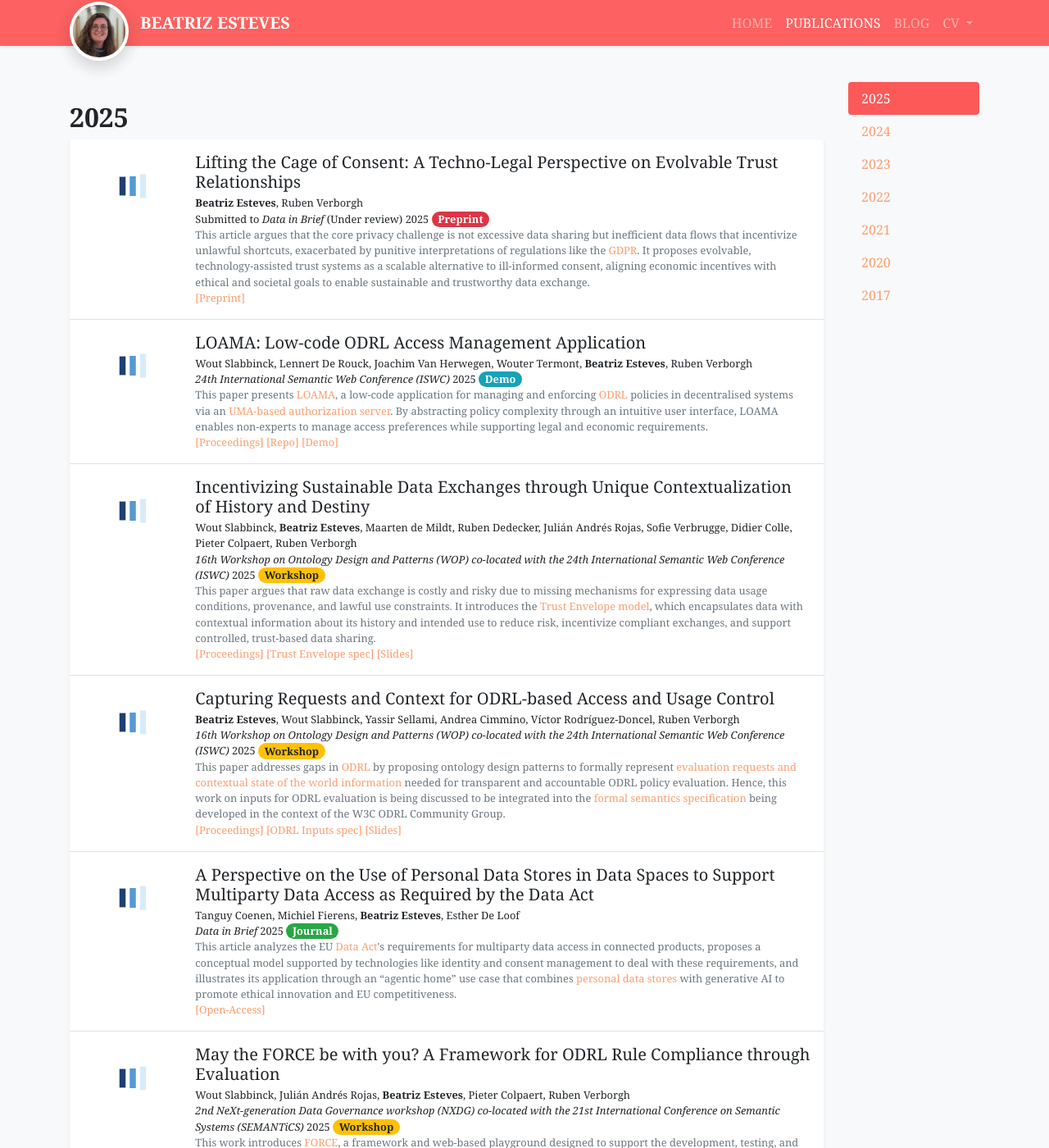
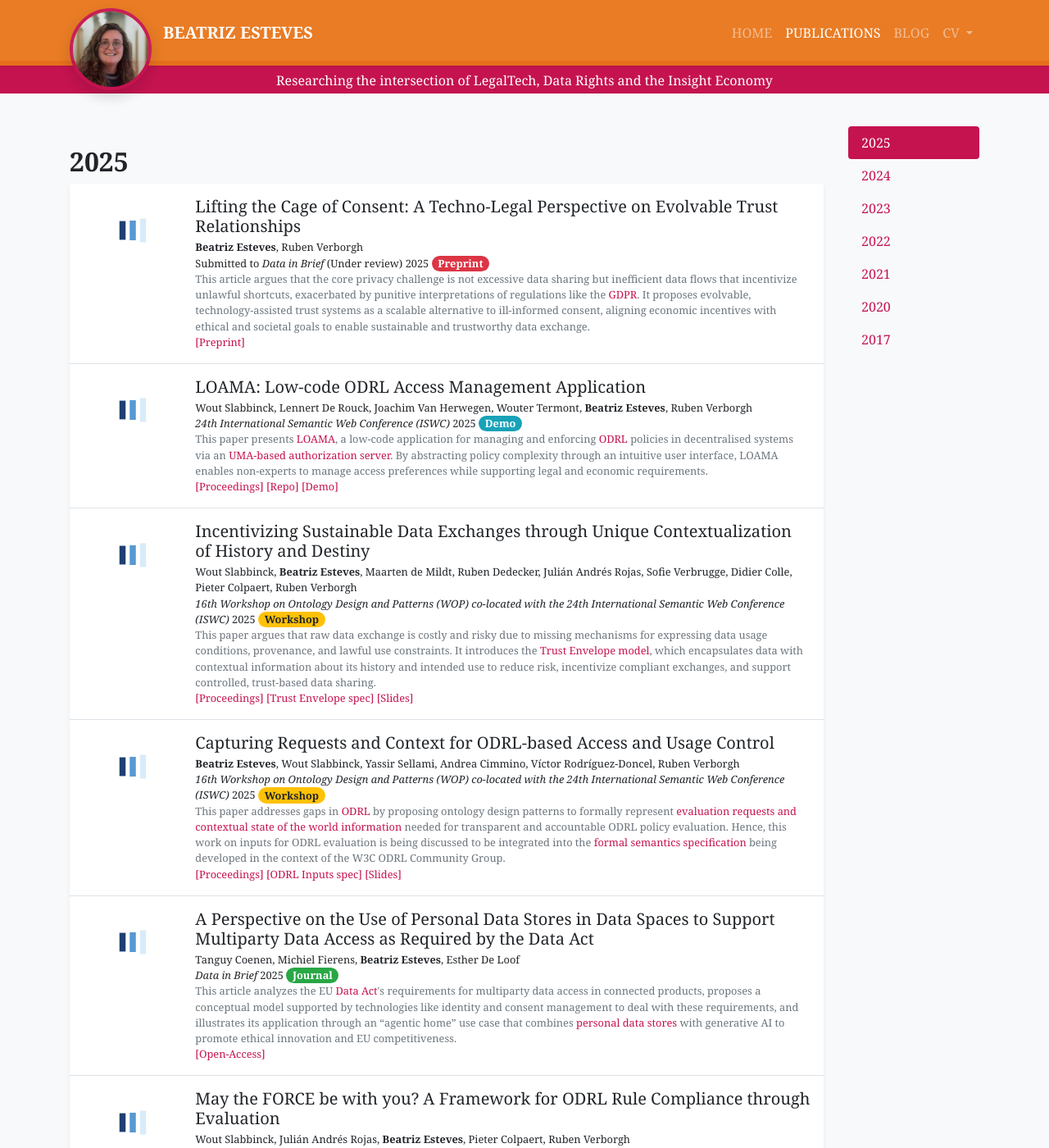
Before and after one commit to besteves4/besteves4.github.io, a Jekyll site: the page built from publications.html, in a window 1280 px wide and 1400 px high. Shown: the whole window at 82% size. Built offline with Jekyll 4.4.1, drawn with Linux system fonts in a browser that asks for light colours; nearby versions of some CDN libraries; a style sheet for code colours, icons or effects is not loaded.

Commit message:
update color palette + add hero section on top

```diff
--- a/_includes/navbar.html
+++ b/_includes/navbar.html
@@ -42,3 +42,11 @@
     </div>
   </div>
 </nav>
+
+<section class="hero-tagline">
+  <div class="container">
+    <p class="hero-message">
+      Researching the intersection of LegalTech, Data Rights and the Insight Economy
+    </p>
+  </div>
+</section>
--- a/_layouts/default.html
+++ b/_layouts/default.html
@@ -21,7 +21,7 @@
 </head>
 <body class="bg-light" {{ page.body_attr }}>
     {% include navbar.html %}
-    <div class="{% if page.container_class %}{{ page.container_class }}{% else %}container-lg{% endif %}">
+    <div class="space {% if page.container_class %}{{ page.container_class }}{% else %}container-lg{% endif %}">
         {{content}}
     </div>
     {% include footer.html %}
--- a/assets/css/global.css
+++ b/assets/css/global.css
@@ -1,10 +1,20 @@
 @charset "utf-8";
 @import "native.css";
+
+:root {
+    --navbar-height: 80px;
+    --hero-height: calc(var(--navbar-height) / 2);
+    /* --avatar-size: 80px; */
+    --avatar-size: 100px;
+    --navbar-color: #e8751a;
+    --hero-color: #c51350;
+}
+
 body {
     font-family: Georgia, "Lato", sans-serif;
     font-weight: 400;
     /* padding-top: 5.0rem; */
-    padding-top: 100px;
+    padding-top: 74px;
 }
 
 h1, h2, h3, h4, h5, h6,
@@ -23,44 +33,80 @@ h1, h2, h3, h4, h5, h6,
 
 .navbar {
     opacity: 0.95;
-    background-color: #fd5959;
-    color: white !important;
+    background-color: var(--navbar-color);
+    color: rgb(164, 78, 78) !important;
     overflow: visible;
+    z-index: 1030;
+    padding-top: .9rem;
+    padding-bottom: .9rem;
+    height: var(--navbar-height);
 }
 
 .navbar-brand {
-    margin-left: 1rem;
+    /* margin-left: 1rem; */
     font-size: 1.25rem;
+    margin-left: 2.5rem;
 }
 
 .navbar-brand-wrapper {
     position: relative;
     display: flex;
     align-items: center;
-    padding-left: 70px;   /* Reserve space for the avatar */
+    padding-left: 74px;   /* Reserve space for the avatar */
 }
 
 .navbar-profile {
     position: absolute;
     left: 0;
-    bottom: -26px;
+    bottom: calc(-1 * var(--avatar-size) / 2);
 
-    width: 72px;
-    height: 72px;
+    width: var(--avatar-size);
+    height: var(--avatar-size);
 
     border-radius: 50%;
     object-fit: cover;
 
-    border: 4px solid white;
-    box-shadow: 0 8px 20px rgba(0,0,0,.18);
+    border: 4px solid var(--hero-color);
+    box-shadow: 0 8px 18px rgba(0,0,0,.15);
 
     z-index: 1050;
 }
 
+.hero-tagline {
+    width: 100%;
+    height: var(--hero-height);
+
+    /* Push the text below the lower half of the avatar */
+    padding-left: 0;
+    padding-right: 0;
+    padding-top: 12px;
+
+    background: var(--hero-color);
+
+    border-bottom: 1px solid rgba(0,0,0,.08);
+
+    display: flex;
+    justify-content: center;
+    align-items: flex-start;
+}
+
+.hero-message {
+    margin: 0;
+
+    text-align: center;
+
+    /* font-size: 1.2rem; */
+    /* font-weight: 300; */
+
+    color: white;
+}
+
+.space {
+    padding-top: 40px;
+}
+
 .inline-badge {
-    /* height: 16px; */
     height: 32px;
-    /* vertical-align: -10%; */
     margin-right: 2px;
     line-break: unset;
 }
@@ -103,23 +149,23 @@ div.lazy {
 }
 
 a {
-    color: #ff9c6d;
+    color: var(--hero-color);
 }
 
 a:hover {
-    color: #fd5959;
+    color: var(--navbar-color);
     opacity: 0.9;
     text-decoration: underline;
 }
 
 .nav-pills .nav-link.active, .nav-pills .show>.nav-link {
     color: #fff;
-    background-color: #fd5959;
+    background-color: var(--hero-color);
     }
 
 .dropdown-menu .dropdown-item.active,
 .dropdown-menu .dropdown-item:active {
-  background-color: #ff9c6d;
+  background-color: var(--hero-color);
   color: #fff;
 }
 
--- a/publications.html
+++ b/publications.html
@@ -22,7 +22,7 @@ body_attr: >-
     </div>
 
     <div class="col-2 d-none d-lg-block">
-        <div id="navbar-year" class="nav nav-pills flex-column sticky-top" style="top: 80px">
+        <div id="navbar-year" class="nav nav-pills flex-column sticky-top" style="top: 100px">
             {% for year in pubs_by_year %}
             <a class="nav-link d-block" href="#year-{{ year.name }}">{{ year.name }}</a>
             {% endfor %}
--- a/talks.html
+++ b/talks.html
@@ -23,7 +23,7 @@ body_attr: >-
     </div>
 
     <div class="col-2 d-none d-lg-block">
-        <div id="navbar-year" class="nav nav-pills flex-column sticky-top" style="top: 80px">
+        <div id="navbar-year" class="nav nav-pills flex-column sticky-top" style="top: 100px">
             {% for year in talks_by_year %}
             <a class="nav-link d-block" href="#year-{{ year.name }}">{{ year.name }}</a>
             {% endfor %}
```
Also changed, not shown: other parts of publications.html (+1 -1 lines), other parts of talks.html (+1 -1 lines).
